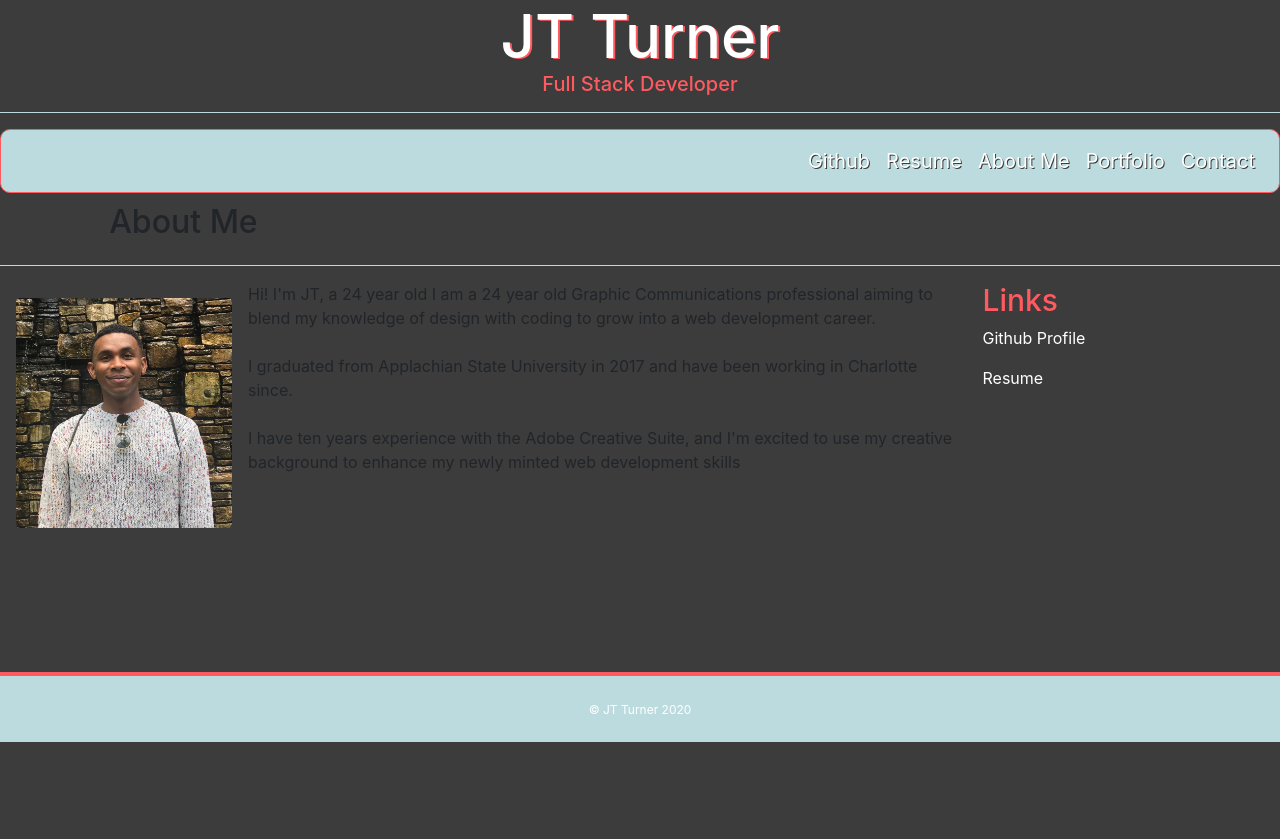
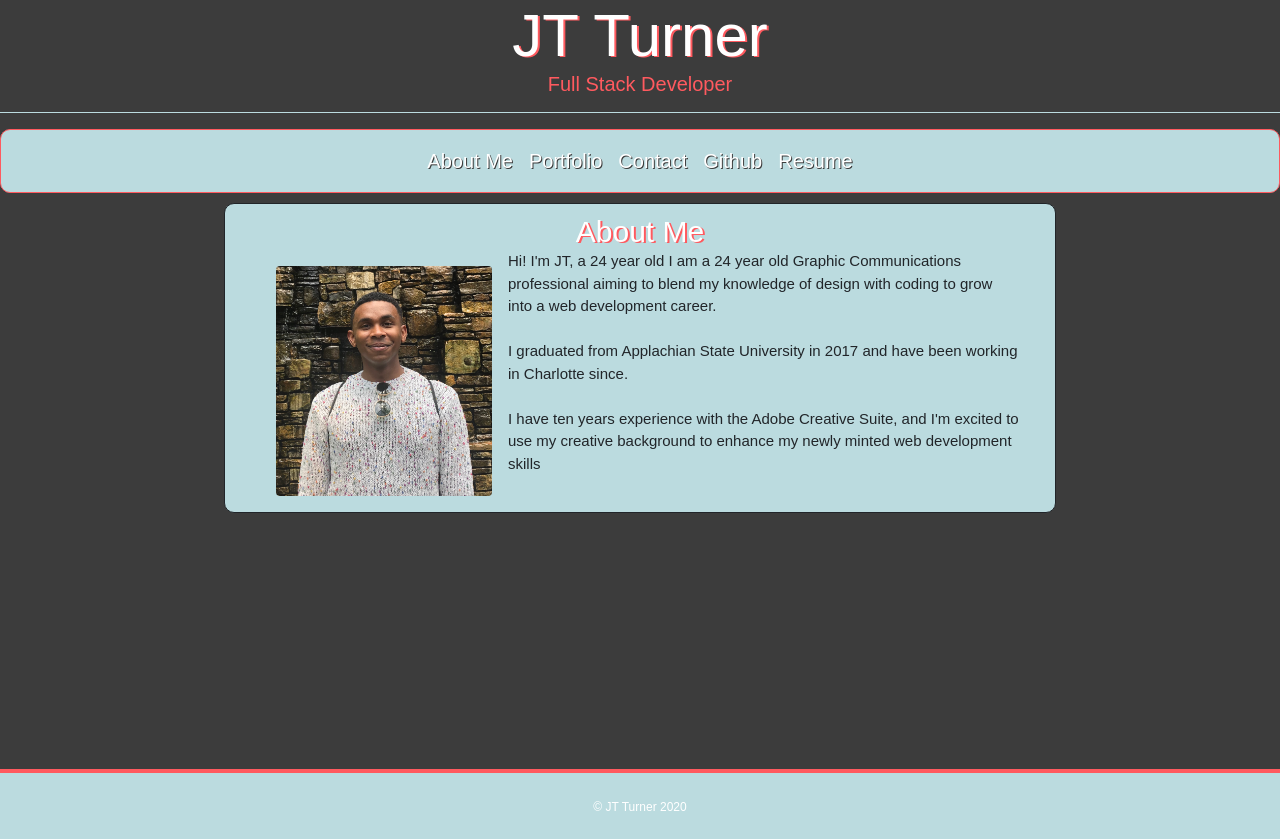
Before and after one commit to javierturner/reactportfolio, a React (Create React App) app: page / in a window 1280 px wide. Before the commit the page ends 800 px from the top, so only its background shows below. Built offline with nearby package versions, Linux system fonts and the light colour scheme.

Commit message:
continued css, navbar

```diff
--- a/src/App.js
+++ b/src/App.js
@@ -17,7 +17,7 @@ function App() {
         <hr/>
         <Navbar />
         <Wrapper>
-          <Route exact path={["/", "/about"]} component={About} />
+          <Route exact path={["/", "/about", "/home"]} component={About} />
           <Route exact path="/portfolio" component={Portfolio} />
           <Route exact path="/contact" component={Contact} />
         </Wrapper>
--- a/src/components/Navbar/Navbar.css
+++ b/src/components/Navbar/Navbar.css
@@ -11,11 +11,11 @@
     border-radius: 10px;
     /* padding: 10px; */
     color: #3C3C3C!important;
-    /* text-align: center; */
+    /* text-align: center!important; */
 }
 
 .navbar-toggler-icon {
-    background-color: #FF5A5F;
+    background-color: #FF5A5F!important;
 }
 
 .leftItems {
--- a/src/components/Navbar/Navbar.js
+++ b/src/components/Navbar/Navbar.js
@@ -12,15 +12,7 @@ function Navbar() {
                     aria-label="Toggle navigation">
                     <span className="navbar-toggler-icon "><i className="fa fa-bars" aria-hidden="true"></i></span>
                 </button>
-                <div className="collapse navbar-collapse justify-content-end" id="navbarSupportedContent">
-                    <ul className="navbar-nav nav leftItems">
-                        <li className="nav-item">
-                            <a className="nav-link a_link " href="https://github.com/javierturner" target="_blank" id="link">Github</a>
-                        </li>
-                        <li>
-                        <a className="nav-link a_link" href={PDF} target="_blank">Resume</a>
-                        </li>
-                    </ul>
+                <div className="collapse navbar-collapse justify-content-center" id="navbarSupportedContent">
                     <ul className="navbar-nav nav rightItems">
                         <li className="nav-item">
                             <a className="nav-link a_link " href="/about">About Me</a>
@@ -33,6 +25,14 @@ function Navbar() {
                         </li>
 
                     </ul>
+                    <ul className="navbar-nav nav leftItems">
+                        <li className="nav-item">
+                            <a className="nav-link a_link " href="https://github.com/javierturner" target="_blank" id="link">Github</a>
+                        </li>
+                        <li>
+                        <a className="nav-link a_link" href={PDF} target="_blank">Resume</a>
+                        </li>
+                    </ul>
                 </div>
             </nav>
         </div>
--- a/src/index.css
+++ b/src/index.css
@@ -46,3 +46,11 @@ a {
 a:hover {
   color: #FF5A5F;
 }
+
+h2 {
+  color: white;
+  font-size: 30px;
+  margin-bottom: 0;
+  text-shadow: 2px 1px #FF5A5F;
+  text-align: center!important;
+}
--- a/src/pages/About/about.css
+++ b/src/pages/About/about.css
@@ -5,18 +5,47 @@ body {
 
 #profile {
     float: right;
-    margin: 3px;
+    margin-right: 200px;
     border-radius: 3%;
     clear: left;
 }
 
-h2 {
+/* h2 {
     color: white;
     font-size: 60px;
     margin-bottom: 0;
     text-shadow: 2px 1px #FF5A5F;
-}
+    text-align: center!important;
+} */
 
 hr {
     border-color: #BBDBDF;
 }
+
+.outerBox {
+    padding: 10px 35px 0px 35px;
+    /* text-align: center; */
+    font-size: 40px;
+    /* text-shadow: 1px 1px ; */
+    clear: both;
+    border: 1px  #FF5A5F;
+    background: #BBDBDF;
+    margin: 0 auto;
+    width: 65%;
+    box-sizing: border-box;
+    border: solid 1px;
+    border-radius: 10px;
+    /* padding: 10px; */
+    position: relative;
+    /* align-content: center; */
+    display: flex;
+    margin-bottom: 50%;
+}
+
+.col-md-12 {
+    font-size: 15px;
+}
+
+footer {
+    margin-top: 20%!important;
+}
--- a/src/pages/About/about.js
+++ b/src/pages/About/about.js
@@ -2,18 +2,17 @@ import React, { useState, useEffect } from "react";
 import { Link } from "react-router-dom";
 import Picture from "../../images/profilepicture.jpg";
 import PDF from "../../images/Javier_Turner_Resume.pdf";
+import "./../About/about.css";
 
 function About() {
     return (
-        <div className="container-fluid-main">
+        <div className="container-fluid-main outerBox">
             <div className="row">
-                <div className="col-10">
+                <div className="col-12">
                     <h2>About Me</h2>
                 </div>
-            </div>
-            <hr />
-            <div className="row">
-                <div className="col-md-9">
+
+                <div className="col-md-12">
                     <img className="image-fluid rounded float-left mx-3 my-3" id="profile" width="216px" src={Picture} alt="JT" />
                     <p>
                         Hi! I'm JT, a 24 year old
@@ -29,11 +28,6 @@ function About() {
                         I have ten years experience with the Adobe Creative Suite, and I'm excited to use my creative background to enhance my newly minted web development skills
                     </p>
                 </div>
-                <div className="col-md-3">
-                    <h3>Links</h3>
-                    <p><a href="https://github.com/javierturner" target="_blank" id="link">Github Profile</a></p>
-                    <p><a href={PDF} target="_blank">Resume</a></p>
-                </div>
             </div>
         </div>
     )
--- a/src/pages/Contact/contact.css
+++ b/src/pages/Contact/contact.css
@@ -46,3 +46,7 @@ input[type=text], select, textarea {
     background-color: #707675;
     /* font-family: 'Arial', 'Helvetica Neue', Helvetica, sans-serif; */
   }
+
+  form {
+      margin-bottom: 15%;
+  }
--- a/src/pages/Contact/contact.js
+++ b/src/pages/Contact/contact.js
@@ -25,11 +25,6 @@ function Contact() {
                             <input type="submit" value="Submit" />
 
                         </form>
-                        <div className="col-md-3">
-                            <h3>Links</h3>
-                            <p><a href="https://github.com/javierturner" target="_blank" id="link">Github Profile</a></p>
-                            <p><a href={PDF} target="_blank">Resume</a></p>
-                        </div>
                     </div>
                 </div>
             </div>
--- a/src/pages/Portfolio/portfolio.css
+++ b/src/pages/Portfolio/portfolio.css
@@ -10,7 +10,7 @@ body {
     width: 50px;
 }
 
-.portfolio {
+.outerBox {
     padding: 35px;
     text-align: center;
     font-size: 20px;
@@ -19,7 +19,7 @@ body {
     border: 1px  #FF5A5F;
     background: #BBDBDF;
     margin: 0 auto;
-    width: 1000px;
+    width: 25%;
     box-sizing: border-box;
     border: solid 1px;
     border-radius: 10px;
--- a/src/pages/Portfolio/portfolio.js
+++ b/src/pages/Portfolio/portfolio.js
@@ -5,12 +5,12 @@ import Planner from "../../images/DayPlanner.png";
 import Password from "../../images/PasswordGenerator.png";
 import Code from "../../images/CodeQuiz.png";
 import Note from "../../images/NoteTaker.png";
-import "./portfolio.css";
+import "./../Portfolio/portfolio.js";
 
 function Portfolio() {
     return (
-        <div className="container-fluid-main portfolio">
-            <div className="row">
+        <div className="container-fluid-main outerBox">
+            <div className="row portfolio">
                 <div className="col-12">
                     <h2>Portfolio</h2>
                 </div>
```
Also changed, not shown: 1 other file (tests, documents, lock files or other folders).
